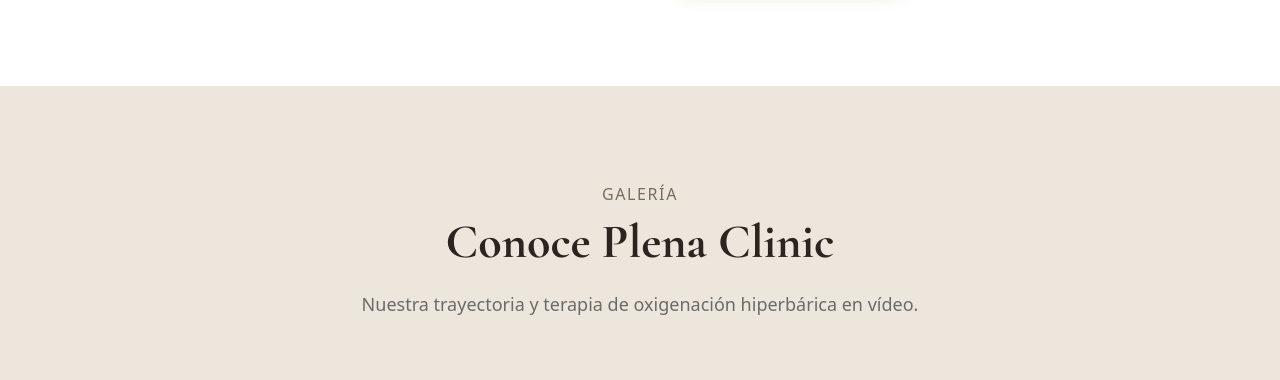
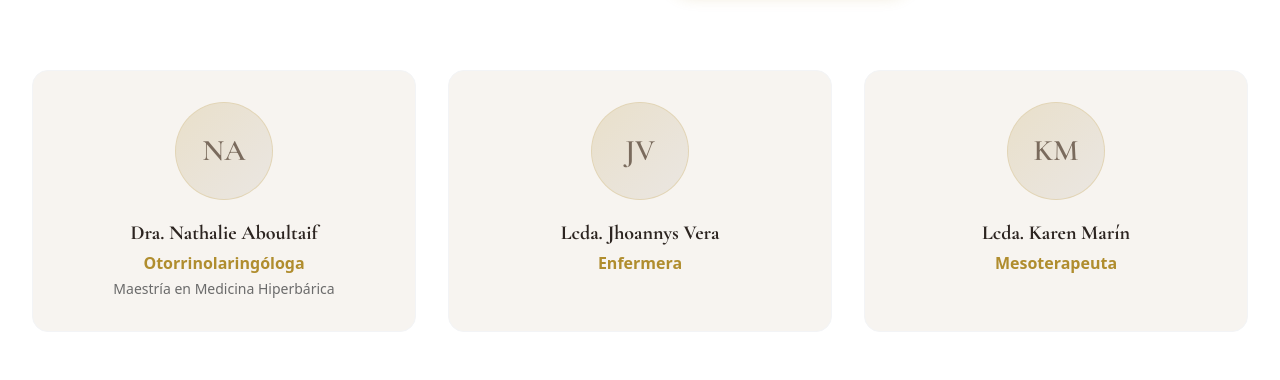
Before and after one commit to yhas1984/PlenaClinic, a Next.js app: page / in a window 1280 px wide. Shown: the part 3407-3787 px from the top of the page. Built offline with nearby package versions, Linux system fonts and the light colour scheme; grey boxes are pictures that could not be loaded.

Commit message:
feat: sección Equipo completa (Dr. Toufic destacado + Dra. Nathalie, Lcda. Vera, Lcda. Marín con avatares de iniciales)

```diff
--- a/src/components/Team.tsx
+++ b/src/components/Team.tsx
@@ -1,4 +1,34 @@
 import Image from "next/image";
+
+// Miembros con cargo real. Los que aún no tienen foto usan avatar de iniciales.
+const members = [
+  {
+    initials: "NA",
+    name: "Dra. Nathalie Aboultaif",
+    role: "Otorrinolaringóloga",
+    extra: "Maestría en Medicina Hiperbárica",
+  },
+  {
+    initials: "JV",
+    name: "Lcda. Jhoannys Vera",
+    role: "Enfermera",
+  },
+  {
+    initials: "KM",
+    name: "Lcda. Karen Marín",
+    role: "Mesoterapeuta",
+  },
+];
+
+function InitialsAvatar({ initials }: { initials: string }) {
+  return (
+    <div className="w-24 h-24 rounded-full bg-gradient-to-br from-gold/20 to-primary/10 flex items-center justify-center ring-1 ring-gold/30 mx-auto">
+      <span className="text-3xl font-semibold text-primary" style={{ fontFamily: "var(--font-display)" }}>
+        {initials}
+      </span>
+    </div>
+  );
+}
 
 export default function Team() {
   return (
@@ -19,7 +49,8 @@
           </p>
         </div>
 
-        <div className="grid lg:grid-cols-2 gap-12 items-center">
+        {/* Director Médico — destacado */}
+        <div className="grid lg:grid-cols-2 gap-12 items-center mb-20">
           <div className="relative rounded-3xl overflow-hidden aspect-[16/10] shadow-xl animate-on-scroll">
             <Image
               src="/DrToufic.webp"
@@ -94,6 +125,28 @@
             </a>
           </div>
         </div>
+
+        {/* Resto del equipo */}
+        <div className="grid sm:grid-cols-2 lg:grid-cols-3 gap-8">
+          {members.map((m, i) => (
+            <div
+              key={m.name}
+              className={`bg-bg-cream rounded-2xl p-8 text-center hover:shadow-xl transition-all duration-300 hover:-translate-y-2 border border-gray-100 animate-on-scroll delay-${i + 1}`}
+            >
+              <div className="mb-5">
+                <InitialsAvatar initials={m.initials} />
+              </div>
+              <h3
+                className="text-xl font-bold text-text-dark mb-1"
+                style={{ fontFamily: "var(--font-display)" }}
+              >
+                {m.name}
+              </h3>
+              <p className="text-gold font-semibold mb-1">{m.role}</p>
+              {m.extra && <p className="text-text-muted text-sm">{m.extra}</p>}
+            </div>
+          ))}
+        </div>
       </div>
     </section>
   );
```
